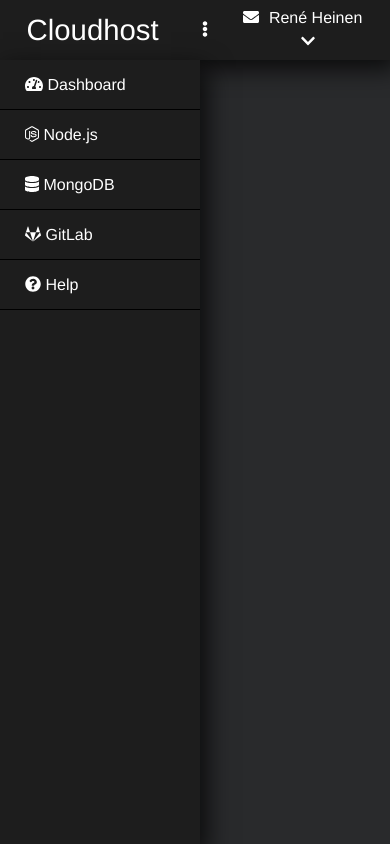
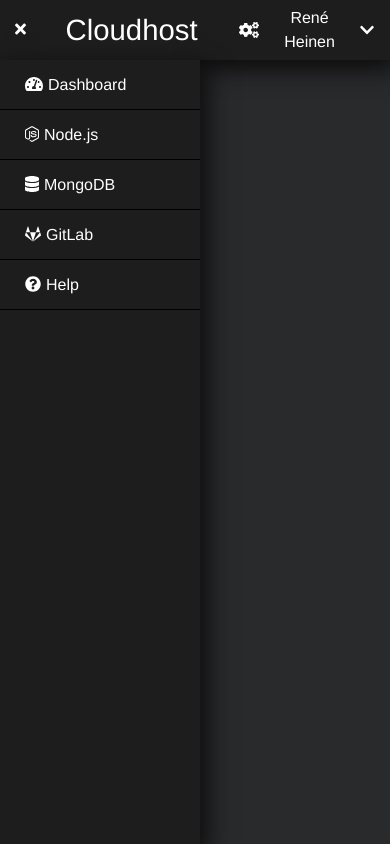
Before and after one commit to Blackfaded/cloudhost-frontend, a Vue app: page /#/dashboard in a window 390 px wide. Built offline with nearby package versions, Linux system fonts and the light colour scheme.

Commit message:
feat(nav): make nav responsive

```diff
--- a/src/components/layout/Header.vue
+++ b/src/components/layout/Header.vue
@@ -1,8 +1,9 @@
 <template>
-  <div class="header">
+  <div>
+    <div class="header d-none d-md-flex">
       <router-link to="/dashboard" class="logo" :class="{ collapsed: collapsed }">
         <transition name="fade" mode="out-in">
-        <span v-if="!collapsed" key="full"> Cloudhost </span> <span v-else key="short"> CH </span>
+          <span v-if="!collapsed" key="full">Cloudhost</span> <span v-else key="short">CH</span>
         </transition>
       </router-link>
       <button class="toggleSideNav" @click="toggleSideNav">
@@ -11,10 +12,25 @@
       </button>
       <span class="space"></span>
       <button class="profile">
-      <font-awesome-icon icon="envelope" />
+        <font-awesome-icon icon="cogs" />
         <span>René Heinen</span>
         <font-awesome-icon icon="chevron-down" />
       </button>
+    </div>
+    <div class="header d-md-none">
+      <button class="toggleSideNav" @click="toggleSideNav">
+        <font-awesome-icon v-if="collapsed" icon="bars" />
+        <font-awesome-icon v-else icon="times" />
+      </button>
+      <router-link to="/dashboard" class="logo"> <span>Cloudhost</span> </router-link>
+
+      <span class="space"></span>
+      <button class="profile">
+        <font-awesome-icon icon="cogs" />
+        <span>René Heinen</span>
+        <font-awesome-icon icon="chevron-down" />
+      </button>
+    </div>
   </div>
 </template>
 
@@ -78,7 +94,8 @@
     border-left: #000;
     height: 100%;
     margin: 0 10px;
-
+    display: flex;
+    align-items: center;
     span {
       margin: 0 10px;
     }
--- a/src/components/layout/SideNav.vue
+++ b/src/components/layout/SideNav.vue
@@ -4,11 +4,11 @@
       <li v-for="(link, index) in links" :key="index">
         <a :href="link.to" v-if="isLinkExternal(link)" target="_blank">
           <font-awesome-icon :icon="[link.icon.prefix, link.icon.name]" />
-          <span class="listText" :class="{ collapsed: collapsed }"> {{ link.name }}</span>
+          <span class="listText" :class="{ collapsed: collapsed }">{{ link.name }}</span>
         </a>
         <router-link v-else :to="link.to" :class="{ disabled: checkDisabled(link) }">
           <font-awesome-icon :icon="[link.icon.prefix, link.icon.name]" />
-          <span class="listText" :class="{ collapsed: collapsed }"> {{ link.name }}</span>
+          <span class="listText" :class="{ collapsed: collapsed }">{{ link.name }}</span>
         </router-link>
       </li>
     </ul>
@@ -74,6 +74,7 @@
   box-shadow: 5px 10px 24px 2px rgba(0, 0, 0, 0.75);
   transition: all 0.3s ease;
   overflow: hidden;
+
   &.collapsed {
     max-width: 65px;
   }
@@ -91,8 +92,9 @@
         color: inherit;
       }
       .listText {
+        margin-left: 5px;
         max-width: 200px;
-        transition: all 0.5s ease;
+        transition: all 0.3s ease;
         &.collapsed {
           max-width: 0;
           overflow: hidden;
@@ -105,4 +107,13 @@
     pointer-events: none;
   }
 }
+
+@media screen and (max-width: 576px) {
+  .sidenav {
+    transition: all 1s ease;
+    &.collapsed {
+      transform: translateX(-200px);
+    }
+  }
+}
 </style>
--- a/src/views/Login.vue
+++ b/src/views/Login.vue
@@ -19,8 +19,8 @@
             <b-input-group-append is-text> <font-awesome-icon icon="lock" /> </b-input-group-append>
           </b-input-group>
           <div class="footer">
-            <b-form-checkbox id="checkbox1" v-model="remember"> Remember me </b-form-checkbox>
-            <b-button variant="primary" @click="login"> Login </b-button>
+            <b-form-checkbox id="checkbox1" v-model="remember">Remember me</b-form-checkbox>
+            <b-button variant="primary" @click="login">Login</b-button>
           </div>
         </div>
       </b-col>
```
Also changed, not shown: src/assets/icons/index.js (+7 -2 lines). Lines whose indentation alone changed are shown as unchanged.
